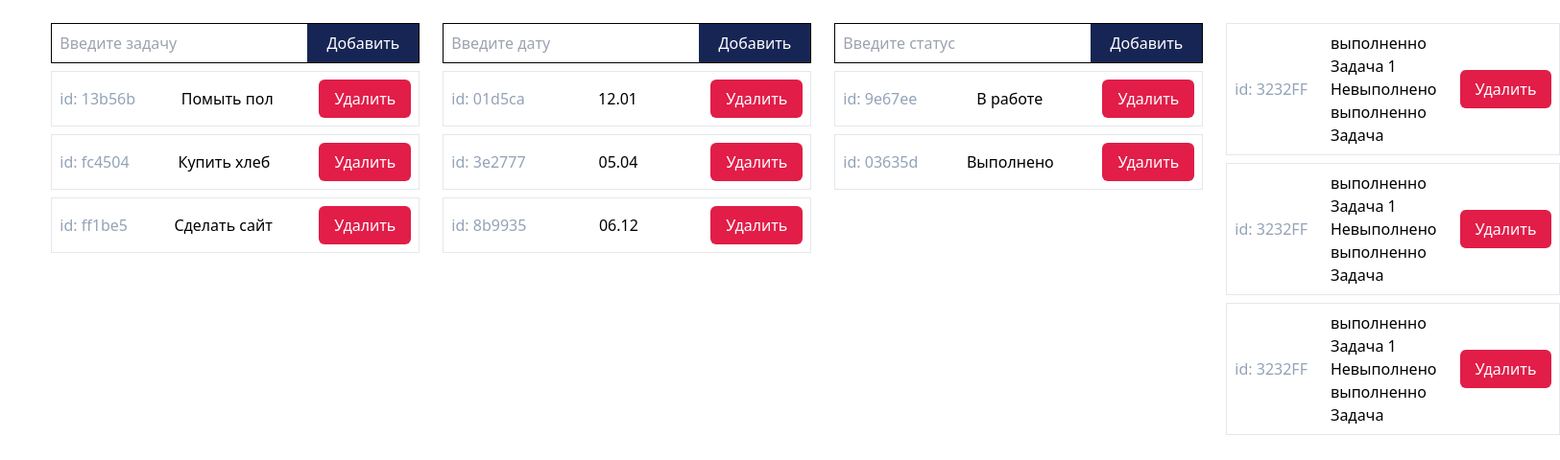
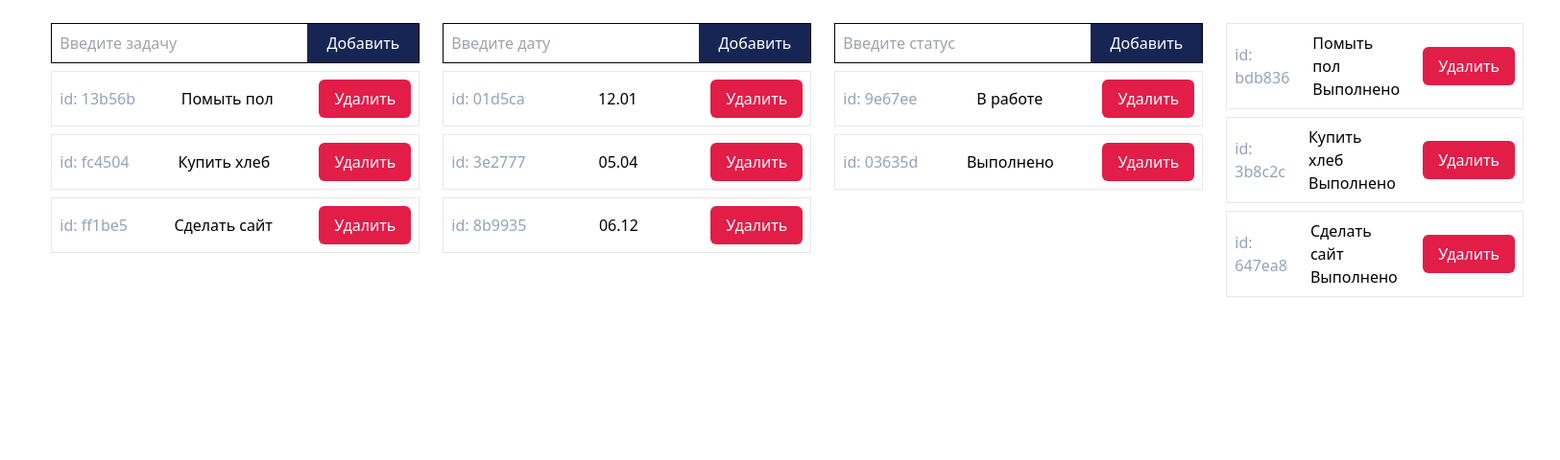
Before and after one commit to 7LeoFront7/zecurionTZ, a Vue app: page / in a window 1280 px wide. Shown: the top 480 px of the page at 96% size, 1625 px wide, since content can reach past the window. Built offline with nearby package versions, Linux system fonts and the light colour scheme.

Commit message:
feat: test-building table AllTasks

```diff
--- a/src/components/FormItemHeader.vue
+++ b/src/components/FormItemHeader.vue
@@ -9,7 +9,9 @@ const props = defineProps({
 	placeholder: String,
 	id: String,
 	nameForm: String,
-	forms: Array
+	forms: Array,
+	addFullTask: Function,
+	allTasks: Array
 })
 
 function addNewInput(e) {
@@ -29,7 +31,9 @@ function addNewInput(e) {
 		newItemInForm.status = formInput.value
 		props.forms[2].data.push(newItemInForm)
 	}
+
 	formInput.value = ''
+
 }
 
 
--- a/src/components/HeaderMenu.vue
+++ b/src/components/HeaderMenu.vue
@@ -1,13 +1,34 @@
 <script setup>
+import { v4 as uuidv4 } from 'uuid'
+import { ref } from 'vue'
 import FormItemHeader from './FormItemHeader.vue'
-
 const props = defineProps({
   forms: Array
 })
 
+const allTasks = ref([])
 
 
+function addFullTask() {
 
+  props.forms.map((items) => {
+    if (items.nameForm === 'tasks') {
+      items.data.map((item) => {
+        console.log(item)
+        const newTask = {
+          id: uuidv4().slice(0, 6),
+          status: 'Выполнено',
+          task: item.task
+        }
+        allTasks.value.push(newTask)
+      })
+    }
+  })
+
+  console.log(allTasks.value)
+}
+
+addFullTask()
 
 
 </script>
@@ -15,24 +36,16 @@ const props = defineProps({
 <template>
   <header class="flex gap-6 mt-6">
     <div v-for='form of props.forms ' :key="form.id">
-      <FormItemHeader :placeholder="form.placeholer" :nameForm='form.nameForm' :forms='forms' />
+      <FormItemHeader :placeholder="form.placeholer" :nameForm='form.nameForm' :forms='forms' :addFullTask='addFullTask'
+        :allTasks='allTasks' />
     </div>
     <ul class="max-w-md">
-      <li class="flex justify-between items-center border gap-6 p-2 my-2 mt-0">
-        <span class=" text-slate-400">id:&nbsp;3232FF</span>
-        <p>выполненно Задача 1 Невыполнено выполненно Задача </p>
+      <li v-for="item of allTasks" class="flex justify-between items-center border gap-6 p-2 my-2 mt-0">
+        <span class=" text-slate-400">id: {{ item.id }}</span>
+        <p>{{ item.task }} {{ item.status }} {{ item.date }}</p>
         <button class="bg-rose-600 p-2 text-white rounded-md px-4 transition hover:bg-rose-800">Удалить</button>
       </li>
-      <li class="flex justify-between items-center border gap-6 p-2 my-2">
-        <span class=" text-slate-400">id:&nbsp;3232FF</span>
-        <p>выполненно Задача 1 Невыполнено выполненно Задача </p>
-        <button class="bg-rose-600 p-2 text-white rounded-md px-4 transition hover:bg-rose-800">Удалить</button>
-      </li>
-      <li class="flex justify-between items-center border gap-6 p-2 my-2">
-        <span class=" text-slate-400">id:&nbsp;3232FF</span>
-        <p>выполненно Задача 1 Невыполнено выполненно Задача </p>
-        <button class="bg-rose-600 p-2 text-white rounded-md px-4 transition hover:bg-rose-800">Удалить</button>
-      </li>
+
     </ul>
   </header>
 </template>
```
